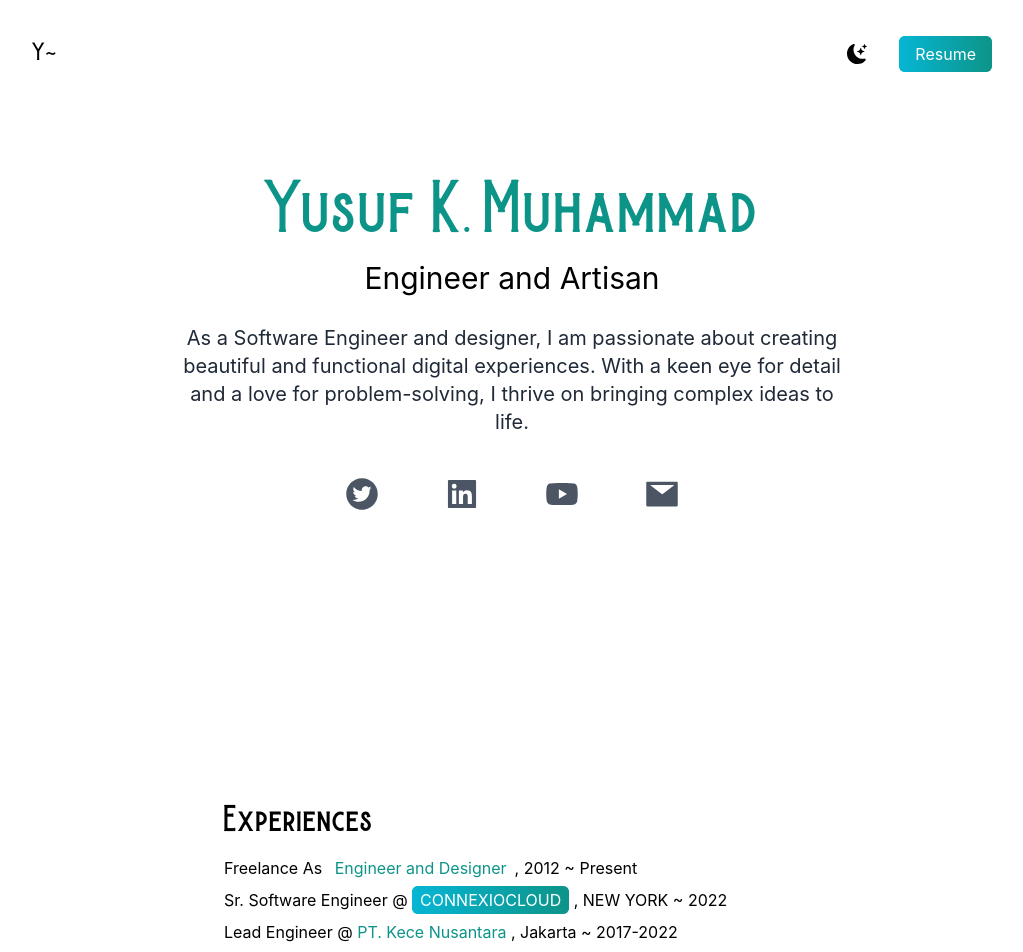
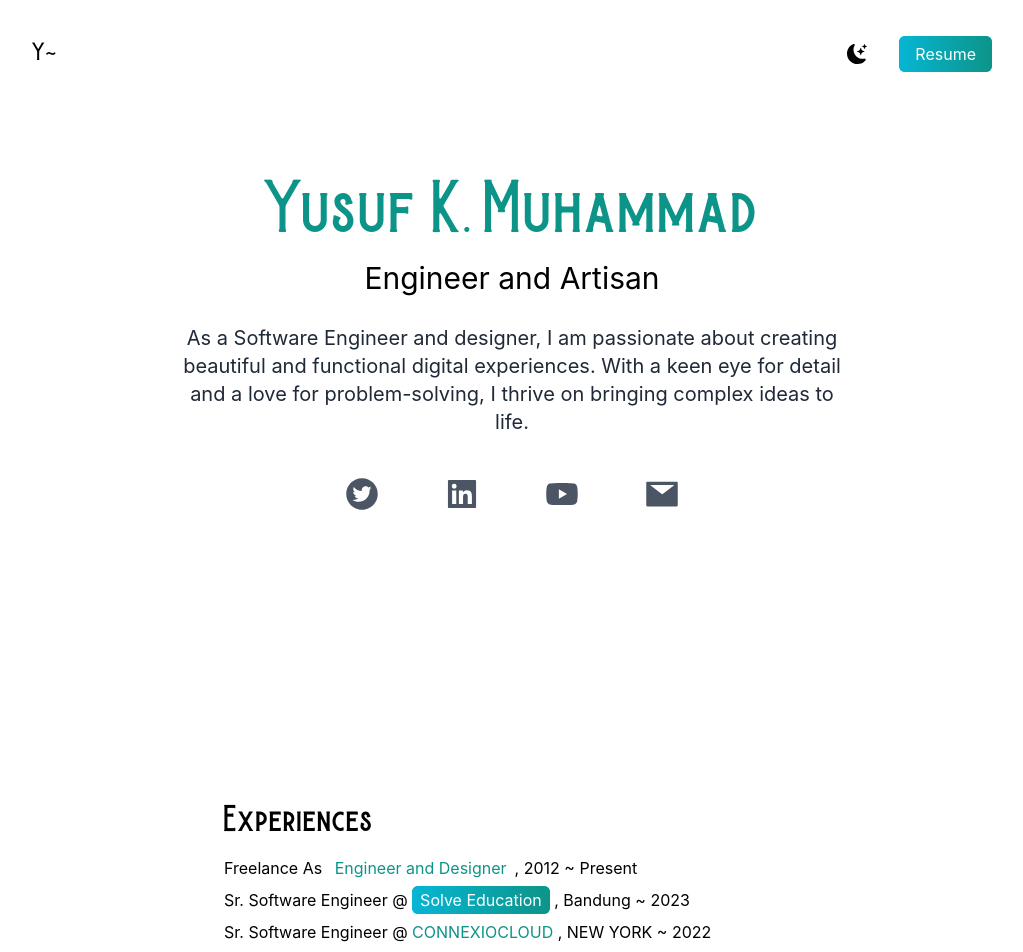
Before and after one commit to kyusufm/kyusufm.github.io, a Next.js app: page / in a window 1280 px wide. Shown: the top 952 px of the page, without its empty margins (128-1151 px from the left). Built offline with nearby package versions, Linux system fonts and the light colour scheme.

Commit message:
Update index.tsx

```diff
--- a/pages/index.tsx
+++ b/pages/index.tsx
@@ -71,7 +71,8 @@ export default function Home() {
             <ul className="text-md py-2 leading-8 text-gray-80 max-w-xl mx-auto ">
 
             <li className="text-md ">Freelance As <a href="#" target="_blank" className="text-teal-600 px-2 py-1 rounded-md ">Engineer and Designer</a>, 2012 ~ Present</li>
-              <li className="text-md ">Sr. Software Engineer @ <a href="connexiocloud.com" target="_blank" className="bg-gradient-to-r from-cyan-500 to-teal-600  bg-cyan-500 text-white px-2 py-1 rounded-md ">CONNEXIOCLOUD</a> , NEW YORK ~ 2022</li>
+              <li className="text-md">Sr. Software Engineer @ <a href="solveeducation.com" target="_blank" className="bg-gradient-to-r from-cyan-500 to-teal-600  bg-cyan-500 text-white px-2 py-1 rounded-md ">Solve Education</a> , Bandung ~ 2023</li>
+              <li className="text-md ">Sr. Software Engineer @ <a href="connexiocloud.com" target="_blank" className="text-teal-600 ">CONNEXIOCLOUD</a> , NEW YORK ~ 2022</li>
               <li className="text-md ">Lead Engineer @ <a href="kecenusantara.id" target="_blank" className="text-teal-600">PT. Kece Nusantara</a> , Jakarta ~ 2017-2022</li>
               <li className="text-md ">Lead Engineer @ <a href="#" target="_blank" className="text-teal-600">Inaship</a> , Jakarta ~ 2016-2017</li>
               <li className="text-md ">Sr. Web Developer @ <a href="aqi.co.id" target="_blank" className="text-teal-600">Asia Quest Indonesia</a>  ~ 2014-2016 </li>
```
